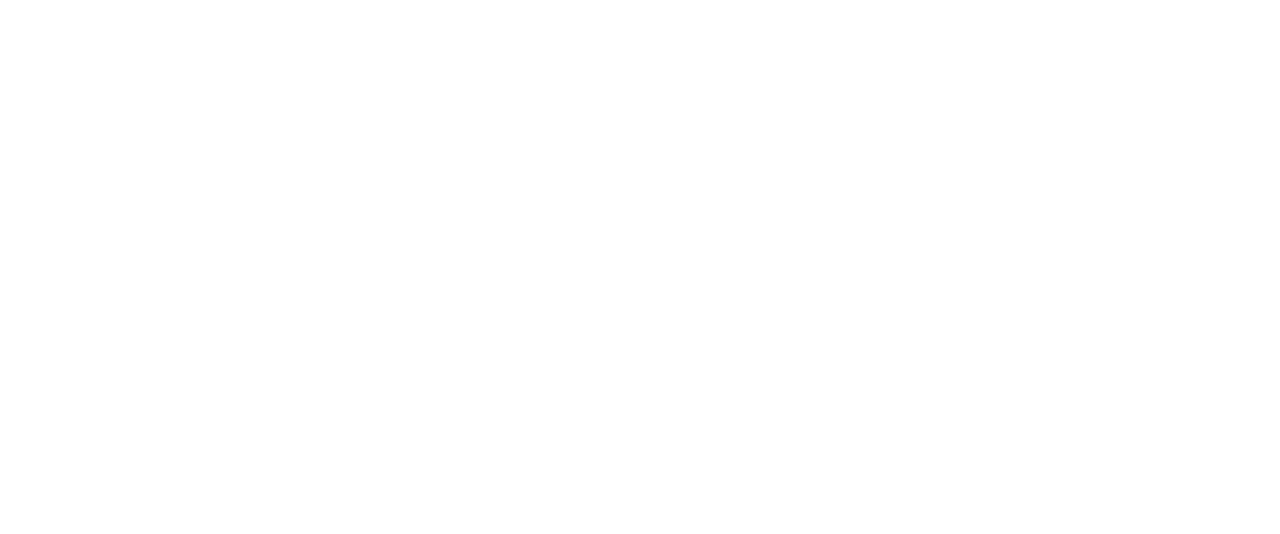
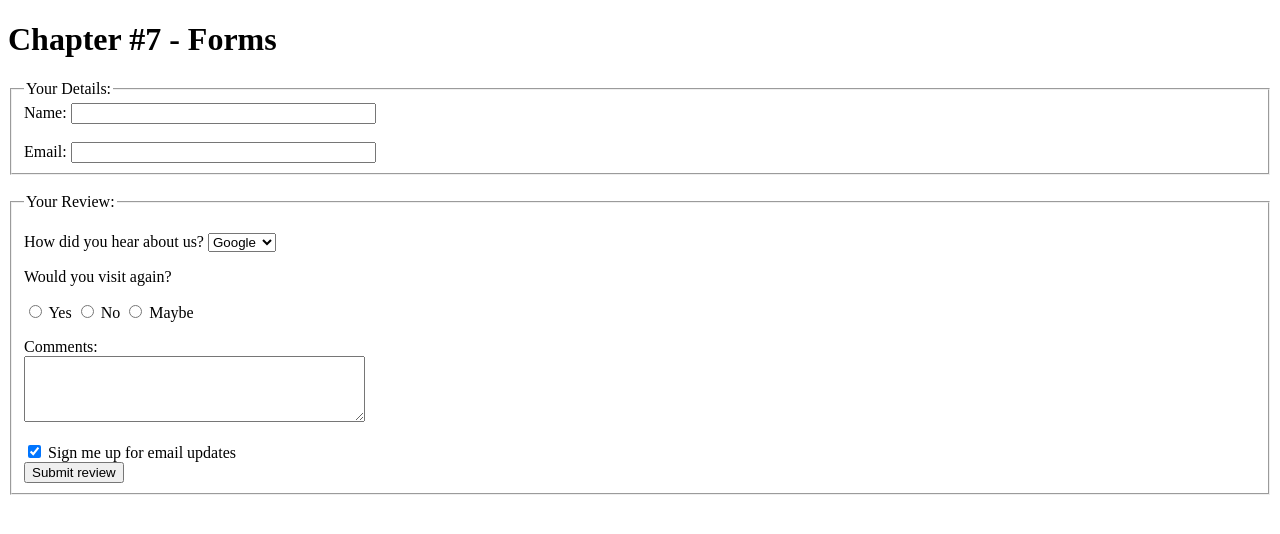
Before and after one commit to arslanw3k/PIAIC-HTML-CSS-Assignments-master, a plain HTML site: page ch_7/index.html in a window 1280 px wide. Drawn offline with Linux system fonts and the light colour scheme.

Commit message:
Add files via upload

```diff
--- a/ch_7/index.html
+++ b/ch_7/index.html
@@ -5,10 +5,55 @@
 <title>7</title>
 </head>
 <body>
+<h1>Chapter #7 - Forms</h1>
+
+<fieldset>
+    <legend >Your Details:</legend>
+    <label>Name:
+        <input type="text" name="Name"  size="35" />
+    </label><br/><br/>
+    <label>Email:
+        <input type="text" name="email" size="35" />
+    </label><br/>
+</fieldset>
+<br/>
+
+<fieldset>
+    <legend >Your Review:</legend>
+    <form action="http://www.example.com/profile/php">
+    <p>How did you hear about us?
+    <select name="Here about us">
+        <option value="Google">Google</option>
+        <option value="Yahoo">Yahoo</option>
+        <option value="Hotmail">Hotmail</option>
+    </select>
+    </p>
+    </form>
+
+    <form action="http://www.example.com/profile/php">
+    <p>Would you visit again?</p>
+    <input type="radio" name="genre" value="Yes" /> Yes
+    <input type="radio" name="genre" value="No" /> No
+    <input type="radio" name="genre" value="Maybe" /> Maybe
+    </form>
+
+    <form action="http://www.example.com/comments.php">
+        <p>Comments: <br/>
+        <textarea name="comments" cols="40" rows="4"></textarea>
+        </p>
+    </form>
+
+    <form action="http://www.example.com/comments.php">
+    <input type="checkbox" name="signme up" value="Sign me up for email updates" checked="checked" /> Sign me up for email updates
+    </form>
+
+    <form action="http://www.example.org/subscribe.php">
+
+    <input type="submit" value="Submit review" />
+    </form>
 
 
-
-
+</fieldset>
 
 
 
```
